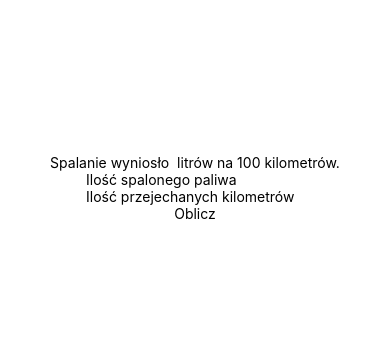
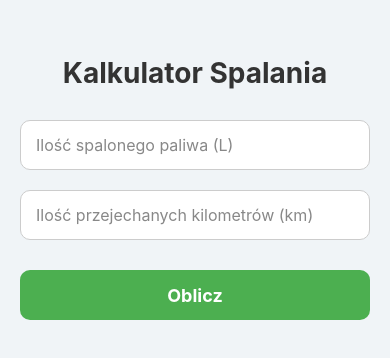
Before and after one commit to MeramQ/kalkulator-spalania, a React Native app: screen / in a window 390 px wide. Shown: the part 234-592 px from the top of the page. Built offline with nearby package versions, Linux system fonts and the light colour scheme; no server answers.

Commit message:
styled the app

```diff
--- a/App.js
+++ b/App.js
@@ -39,14 +39,39 @@ export default function App() {
       Alert.alert('Błąd', 'Nie udało się dodać danych do bazy danych');
     }
   }
+
   return (
     <View style={styles.container}>
-      <Text>Spalanie wyniosło {fuelPer100} litrów na 100 kilometrów.</Text>
-      <TextInput placeholder='Ilość spalonego paliwa' value={fuelBurnt} onChangeText={setFuelBurnt} keyboardType='numeric' />
-      <TextInput placeholder='Ilość przejechanych kilometrów' value={distance} onChangeText={setDistance} keyboardType='numeric' />
-      <TouchableOpacity onPress={calculateFuelPer100}>
-        <Text>Oblicz</Text>
+      <Text style={styles.title}>Kalkulator Spalania</Text>
+
+      <TextInput
+        style={styles.input}
+        placeholder="Ilość spalonego paliwa (L)"
+        value={fuelBurnt}
+        onChangeText={setFuelBurnt}
+        keyboardType="numeric"
+        placeholderTextColor="#888"
+      />
+
+      <TextInput
+        style={styles.input}
+        placeholder="Ilość przejechanych kilometrów (km)"
+        value={distance}
+        onChangeText={setDistance}
+        keyboardType="numeric"
+        placeholderTextColor="#888"
+      />
+
+      <TouchableOpacity style={styles.button} onPress={calculateFuelPer100}>
+        <Text style={styles.buttonText}>Oblicz</Text>
       </TouchableOpacity>
+
+      {fuelPer100 !== '' && (
+        <Text style={styles.result}>
+          Spalanie: {fuelPer100} L/100km
+        </Text>
+      )}
+
       <StatusBar style="auto" />
     </View>
   );
@@ -55,8 +80,46 @@ export default function App() {
 const styles = StyleSheet.create({
   container: {
     flex: 1,
-    backgroundColor: '#fff',
+    backgroundColor: '#f0f4f7',
     alignItems: 'center',
     justifyContent: 'center',
+    padding: 20,
+  },
+  title: {
+    fontSize: 28,
+    fontWeight: 'bold',
+    marginBottom: 30,
+    color: '#333',
+  },
+  input: {
+    width: '100%',
+    height: 50,
+    backgroundColor: '#fff',
+    borderRadius: 10,
+    paddingHorizontal: 15,
+    fontSize: 16,
+    marginBottom: 20,
+    borderWidth: 1,
+    borderColor: '#ccc',
+  },
+  button: {
+    width: '100%',
+    height: 50,
+    backgroundColor: '#4caf50',
+    borderRadius: 10,
+    alignItems: 'center',
+    justifyContent: 'center',
+    marginTop: 10,
+  },
+  buttonText: {
+    color: '#fff',
+    fontSize: 18,
+    fontWeight: 'bold',
+  },
+  result: {
+    marginTop: 30,
+    fontSize: 20,
+    fontWeight: 'bold',
+    color: '#333',
   },
 });
```
